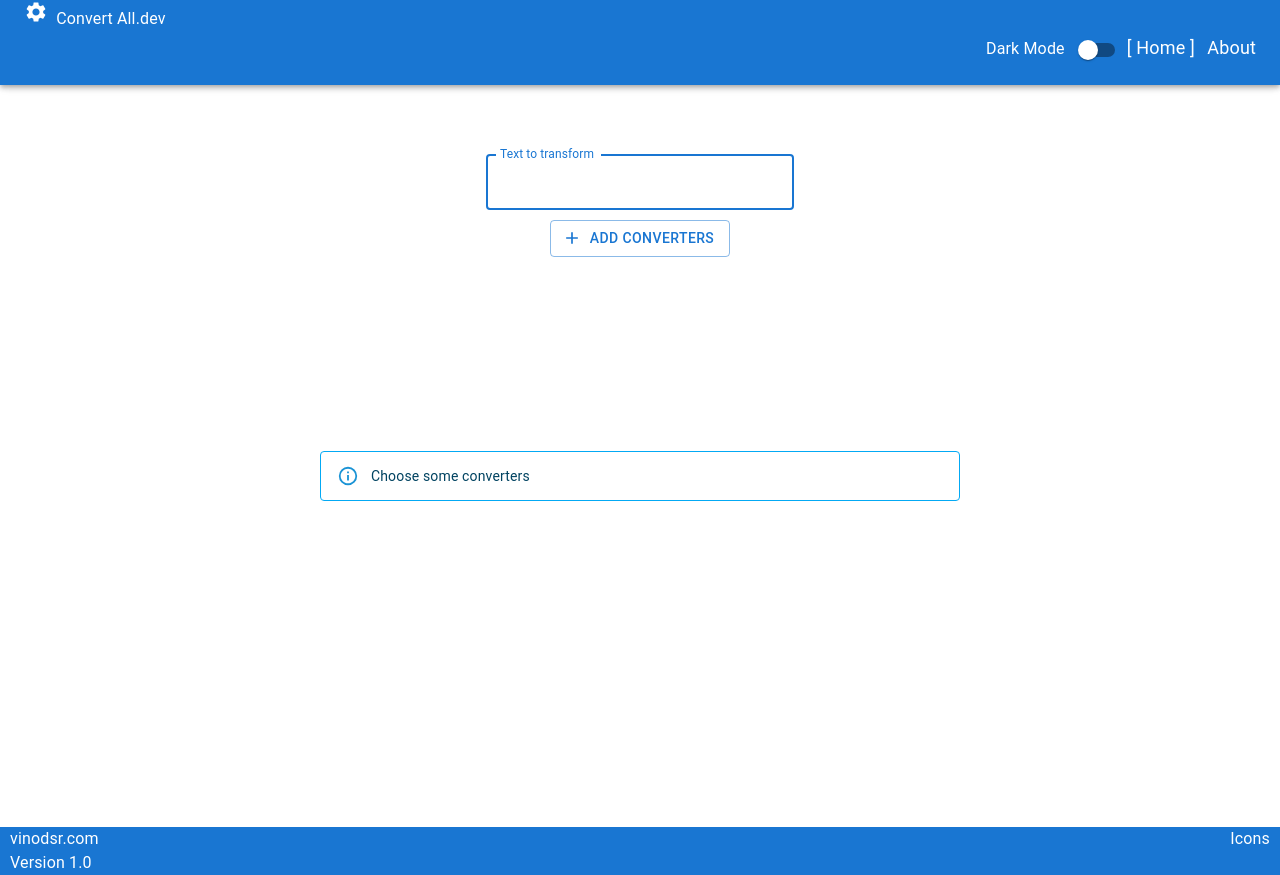
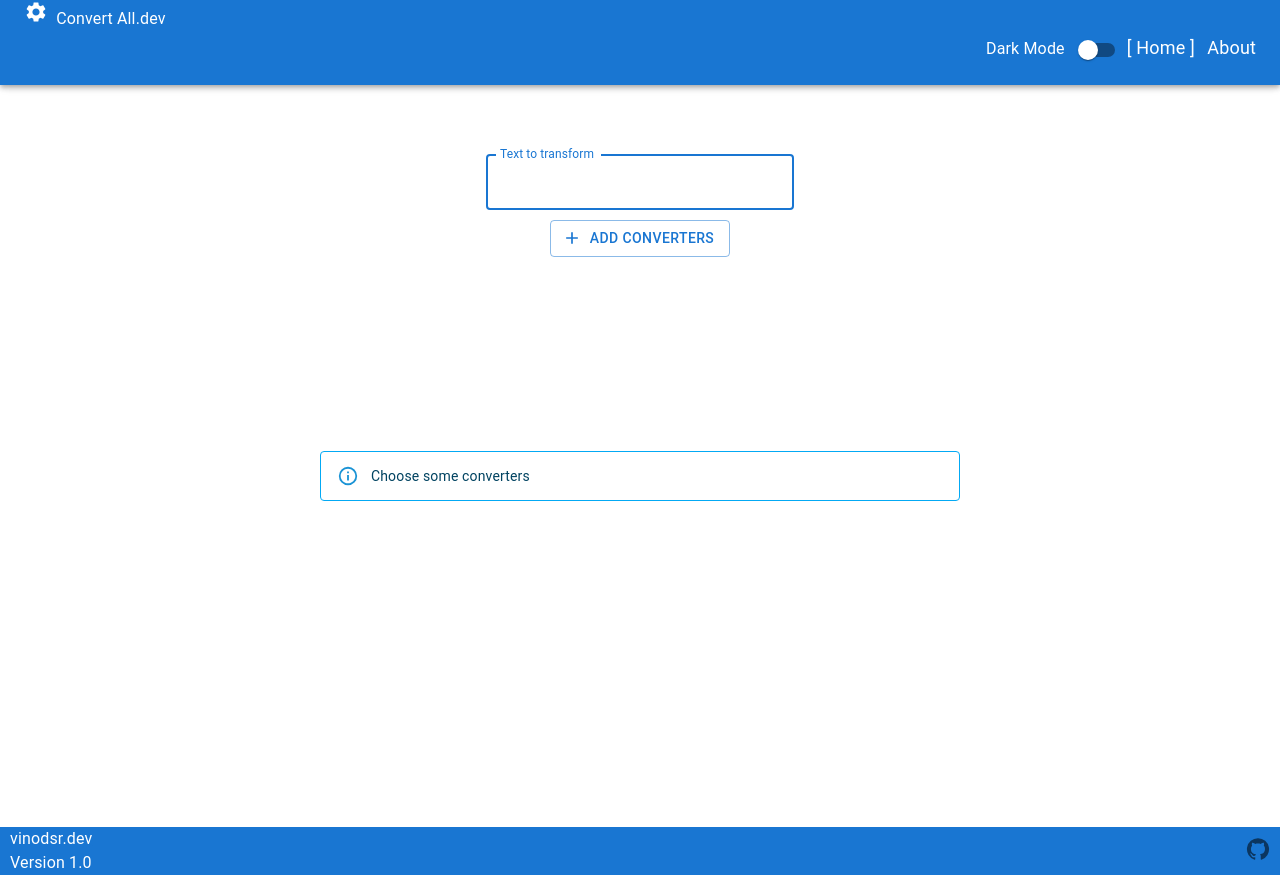
Before and after one commit to vinodsr/convertall, a React (Create React App) app: page / in a window 1280 px wide. Built offline with nearby package versions, Linux system fonts and the light colour scheme.

Commit message:
Added github icons and links

```diff
--- a/src/components/Footer/Footer.tsx
+++ b/src/components/Footer/Footer.tsx
@@ -1,5 +1,7 @@
-import { Grid } from "@mui/material";
+import { Grid, Link } from "@mui/material";
 import { Config } from "@src/Config";
+import GitHubIcon from "@mui/icons-material/GitHub";
+import { Box } from "@mui/system";
 /**
  * Footer component
  *
@@ -29,14 +31,34 @@ export default function Footer() {
         paddingRight: "10px",
       }}
     >
-      <Grid xs={6} item>
-        vinodsr.com
+      <Grid xs={6} item container direction="column">
+        <Grid>
+          <Link
+            href="https://vinodsr.dev"
+            title="View vinodsr.dev"
+            target="_blank"
+            sx={{
+              color: (theme) =>
+                theme.palette.mode === "light"
+                  ? theme.palette.primary.contrastText
+                  : theme.palette.primary.light,
+            }}
+          >
+            vinodsr.dev
+          </Link>
+        </Grid>
+        <Grid>Version {Config.Version}</Grid>
       </Grid>
       <Grid xs={6} item style={{ textAlign: "right" }}>
-        Icons
-      </Grid>
-      <Grid xs={12} item>
-        Version {Config.Version}
+        <Box paddingTop="10px">
+          <Link
+            href="https://www.github.com/vinodsr/convertall"
+            title="View in github"
+            target="_blank"
+          >
+            <GitHubIcon color="action" />
+          </Link>
+        </Box>
       </Grid>
     </Grid>
   );
```
